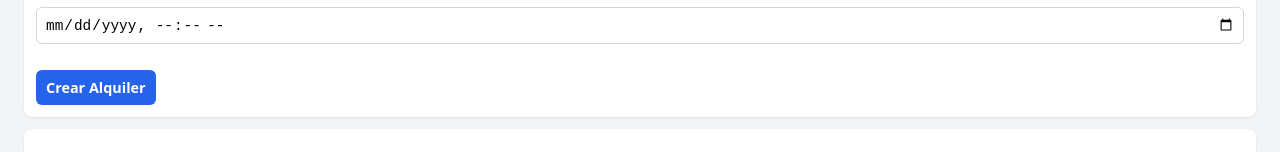
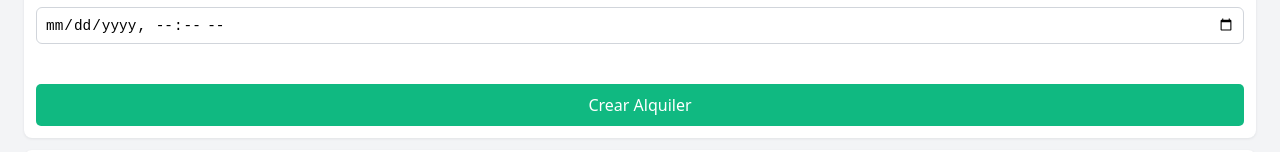
Before and after one commit to ernestopetrich/trabajo_final_DAO, a React (Vite) app in the folder front/alquilaya-frontend/: page /alquileres in a window 1280 px wide. Shown: the part 436-588 px from the top of the page. Built offline with nearby package versions, Linux system fonts and the light colour scheme; no server answers.

Commit message:
cambios esteticos. hay que seguir con el cliente

```diff
--- a/front/alquilaya-frontend/src/components/AlquilerForm.jsx
+++ b/front/alquilaya-frontend/src/components/AlquilerForm.jsx
@@ -156,13 +156,11 @@ export default function AlquilerForm({ onSubmit, clientes = [], vehiculos = [] }
       <div className="error-msg">{errors.fin}</div>
 
       {/* Botón */}
-      <button
-        className="btn primary"
-        type="submit"
-        disabled={errors.inicio !== "" || errors.fin !== ""}
-      >
-        Crear Alquiler
-      </button>
+      <div style={{ marginTop: "20px", display: "flex", gap: "10px" }}>
+        <button type="submit" style={{backgroundColor: '#10B981', flex: 1, color: 'white', border: 'none', padding: '10px', borderRadius: '5px', cursor: 'pointer'}}>
+          {"Crear Alquiler"}
+        </button>
+      </div>
     </form>
   );
 }
--- a/front/alquilaya-frontend/src/components/ClienteList.jsx
+++ b/front/alquilaya-frontend/src/components/ClienteList.jsx
@@ -5,13 +5,14 @@ export default function ClienteList({items = [], onDelete}){
     <div className="card">
       <h3>Listado</h3>
       <table className="table">
-        <thead><tr><th>ID</th><th>Nombre</th><th>DNI</th><th>Acciones</th></tr></thead>
+        <thead><tr><th>DNI</th><th>Nombre</th><th>Apellido</th><th>Email</th><th>Acciones</th><th>SAAAAS</th></tr></thead>
         <tbody>
           {items.map(c => (
             <tr key={c.id_cliente}>
-              <td>{c.id_cliente}</td>
-              <td>{c.nombre} {c.apellido}</td>
-              <td>{c.dni}</td>
+              <td style={{fontWeight: 'bold', fontFamily: 'monospace'}}>{c.dni}</td>
+              <td>{c.nombre}</td>
+              <td>{c.apellido}</td>
+              <td>{c.email}</td>
               <td><button onClick={()=>onDelete(c.id_cliente)}>Eliminar</button></td>
             </tr>
           ))}
```
